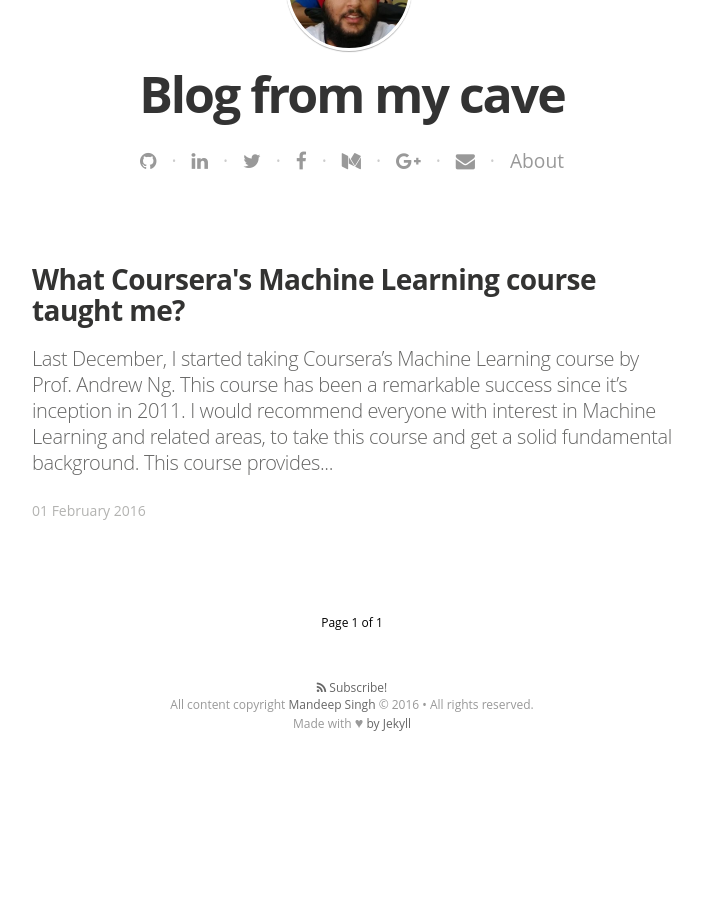
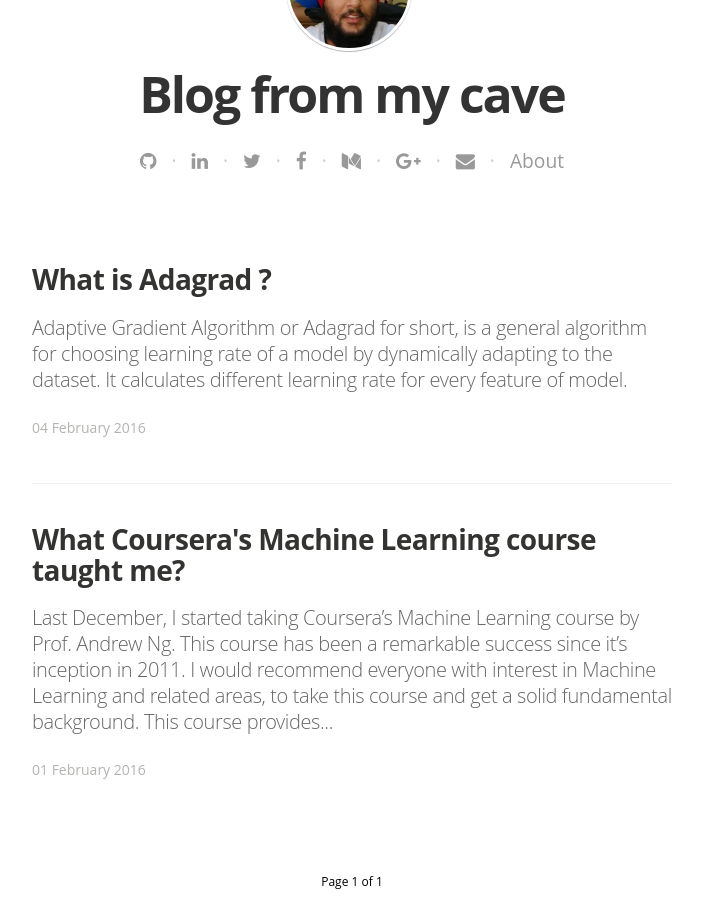
Before and after one commit to daxlab/blog, a Jekyll site: the page built from index.html, in a window 1280 px wide and 900 px high, scrolled down 465 px. Shown: the whole window, without its empty margins (288-991 px from the left). Built offline with Jekyll 4.4.1, drawn with Linux system fonts in a browser that asks for light colours; nearby versions of some CDN libraries; some web fonts are replaced; the list of posts is cut into pages by our own code; before the commit the page ends 1245 px from its top, so only the background shows below that.

```diff
--- a/_layouts/post.html
+++ b/_layouts/post.html
@@ -80,7 +80,7 @@
           <div class="isRight">
             <h5 class="index-headline featured"><span>Supported by</span></h5>
             <footer class="site-footer">
-              <section class="poweredby">Proudly published with <a href="http://jekyllrb.com"> Jekyll</a></section>
+              <!--<section class="poweredby">Proudly published with <a href="http://jekyllrb.com"> Jekyll</a></section>-->
               <a class="subscribe" href="{{ "/feed.xml" | prepend: site.baseurl }}"> <span class="tooltip"> <i class="fa fa-rss"></i> You should subscribe to my feed.</span></a>
               <div class="inner">
                 <section class="copyright">All content copyright <a href="{{@blog.url}}/">{{site.author}}</a> &copy; {{ site.time | date: '%Y' }}<br>All rights reserved.</section>
--- /dev/null
+++ b/_posts/2016-02-04-what-is-adagrad.markdown
@@ -0,0 +1,21 @@
+---
+layout: post
+title:  "What is Adagrad ?"
+date:   2016-02-04 09:42:36
+categories: ml
+tags: [Coursera mooc ml]
+crosspost_to_medium: false
+image: /assets/article_images/desktop.jpg
+---
+
+Adaptive Gradient Algorithm or Adagrad for short, is a general algorithm for choosing learning rate of a model by dynamically adapting to the dataset.
+It calculates different learning rate for every feature of model.
+
+Adagrad takes into account the distribution of data and makes it such that features that are more sparse in the data have a higher learning rate which translates into a larger update for that feature.
+
++ [Adagrad Journal paper][paper-link]
++ [Deep Learning optimization][dpo]
+
+
+[dpo]: https://www.youtube.com/watch?v=0qUAb94CpOw
+[paper-link]: http://www.jmlr.org/papers/volume12/duchi11a/duchi11a.pdf
```
